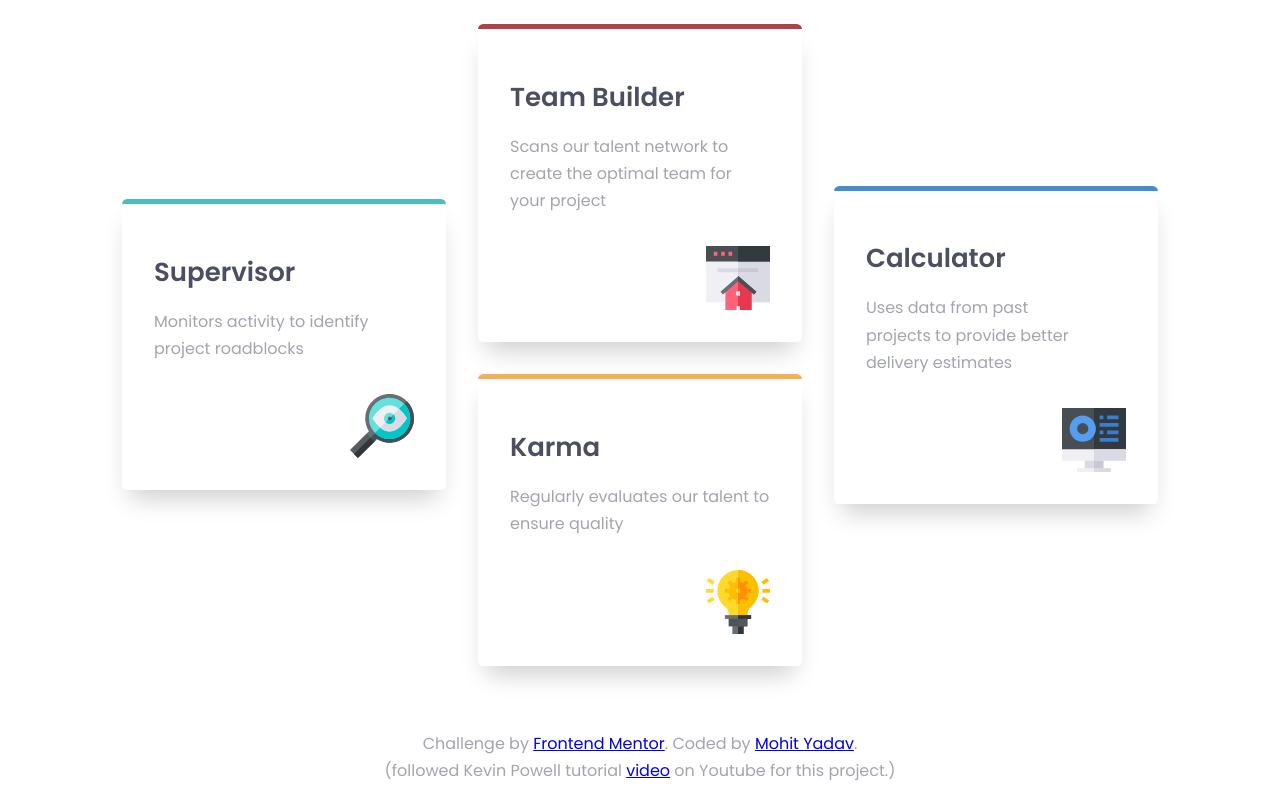
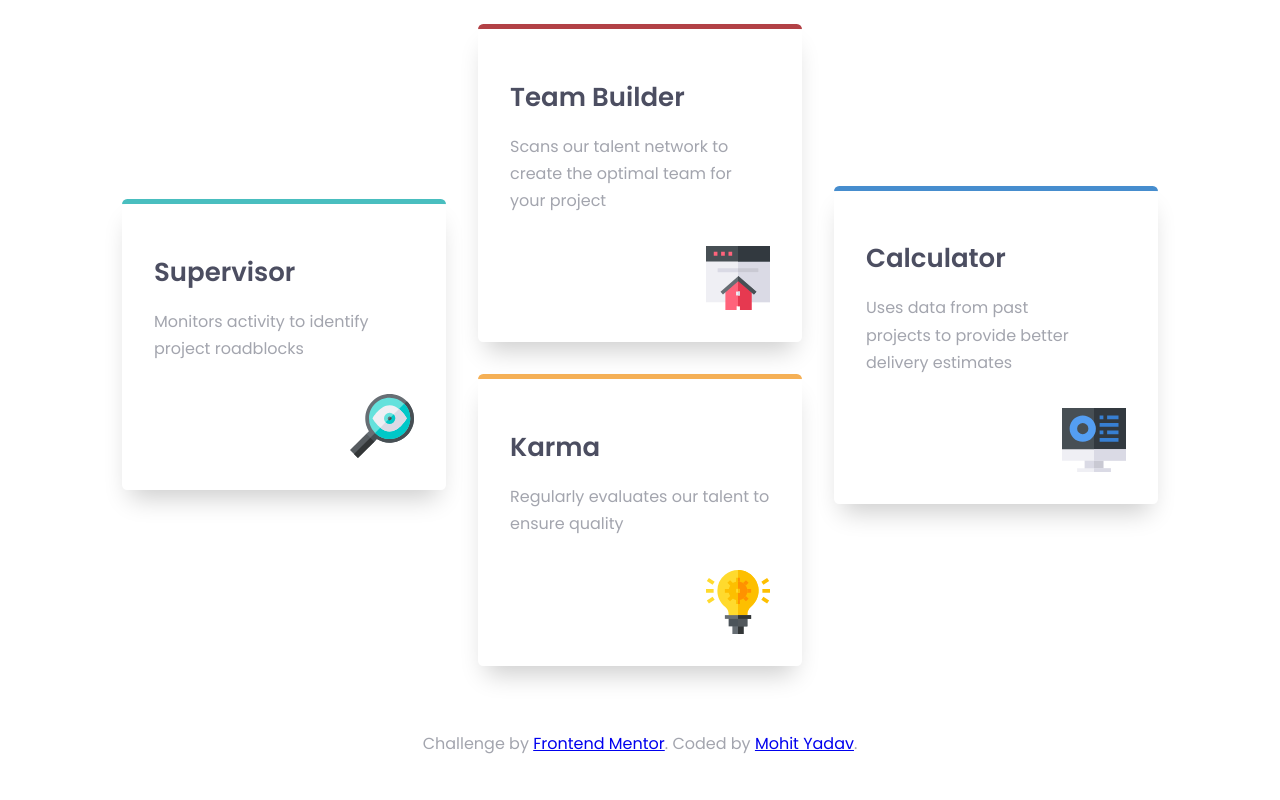
Before and after one commit to yaadevmohit/four-card, a plain HTML site: page index.html in a window 1280 px wide. Shown: the part 337-1137 px from the top of the page. After the commit the page ends 1110 px from the top, so only its background shows below. Drawn offline with Linux system fonts and the light colour scheme.

Commit message:
Remove tutorial reference from footer
Removed reference to Kevin Powell tutorial in footer.

```diff
--- a/index.html
+++ b/index.html
@@ -63,8 +63,6 @@
     <p class="attribution">
       Challenge by <a href="https://www.frontendmentor.io?ref=challenge" target="_blank">Frontend Mentor</a>.
       Coded by <a href="https://github.com/yaadevmohit" target="_blank">Mohit Yadav</a>.
-      <br>
-      (followed Kevin Powell tutorial <a href="https://www.youtube.com/watch?v=JFbxl_VmIx0">video</a> on Youtube for this project.)
     </p>
   </footer>
 </body>
```
